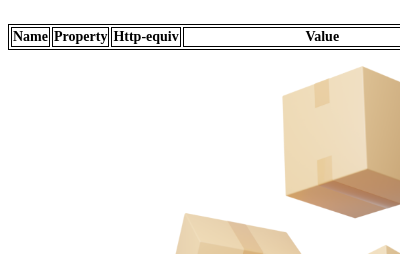
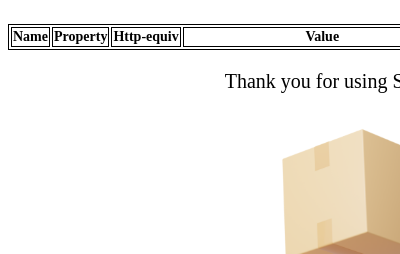
Before and after one commit to WilliamUW/SustainaBuy, a browser extension: page popup.html in a window 400 px wide. Shown: the part 590-844 px from the top of the page. Drawn offline with Linux system fonts and the light colour scheme.

Commit message:
Thank you message

```diff
--- a/popup.html
+++ b/popup.html
@@ -135,6 +135,9 @@
 			</thead>
 			<tbody id="metaTable"></tbody>
 		</table>
+		<p id="alternatives" class="alternative-title" style="font-size: 20px">
+			Thank you for using SustainBuy!
+		</p>
 		<img width="650" height="650" style="align-self: center;" src="./icon.png" alt="alternatetext">
 
 
```
